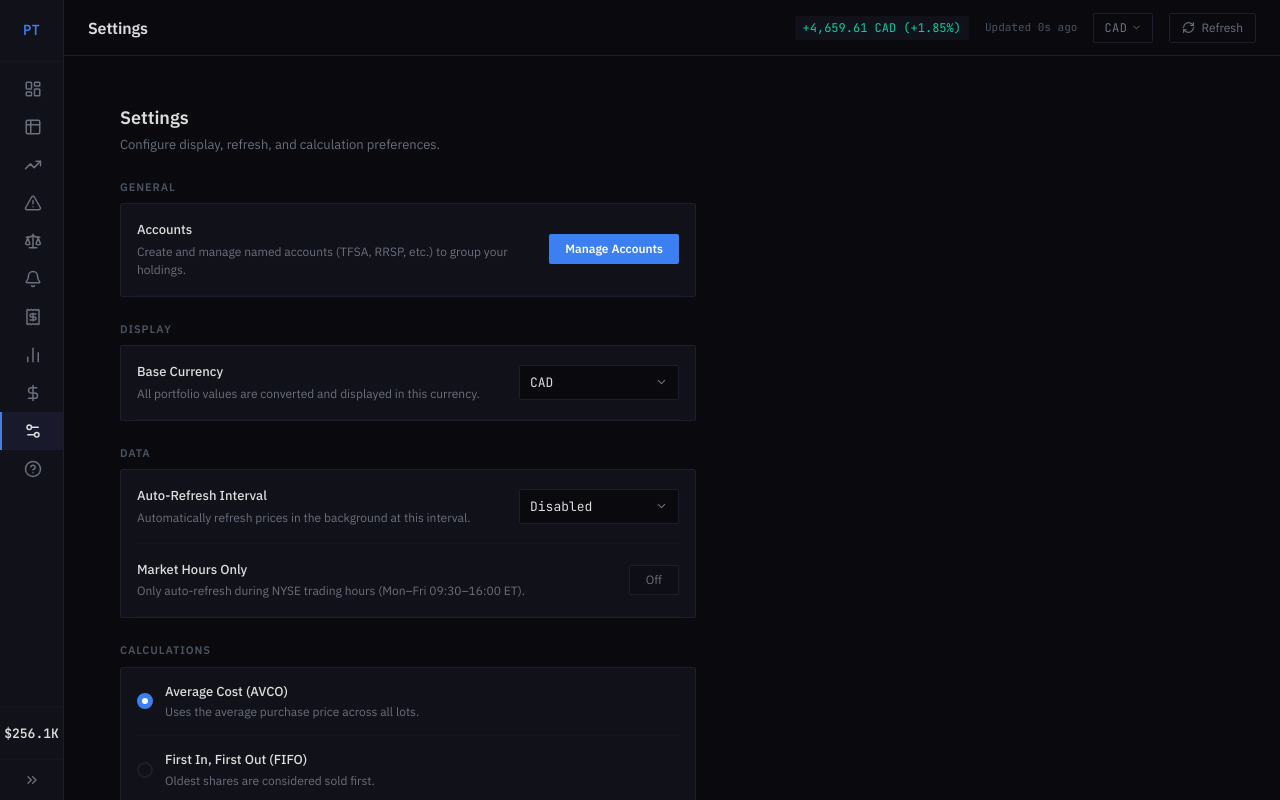
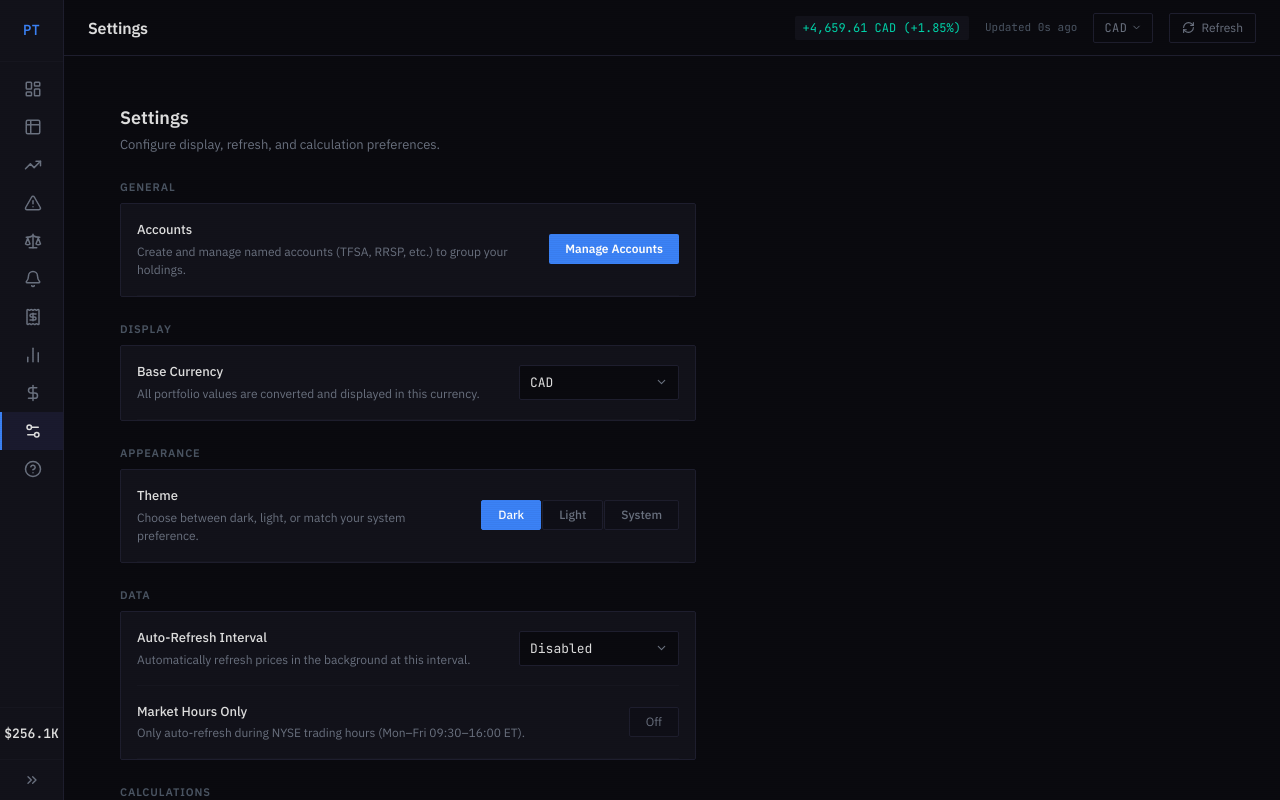
Before and after one commit to GitError/portfolio-tracker, a React (Vite) app: page /settings in a window 1280 px wide. Built offline with nearby package versions, Linux system fonts and the light colour scheme.

Commit message:
feat: light theme with dark/light/system picker in Settings (#271)
* feat: light theme with dark/light/system picker in Settings (#264)

* fix: format index.css with Prettier

```diff
--- a/frontend/App.tsx
+++ b/frontend/App.tsx
@@ -18,11 +18,15 @@ import { KeyboardShortcutsOverlay } from './components/ui/KeyboardShortcutsOverl
 import { useKeyboardShortcuts } from './hooks/useKeyboardShortcuts';
 import { PortfolioProvider, usePortfolio } from './hooks/usePortfolio';
 import { useConfig } from './hooks/useConfig';
+import { useTheme } from './hooks/useTheme';
 import { useAutoRefresh } from './hooks/useAutoRefresh';
 import { CurrencyContext } from './lib/currencyContext';
 import { formatCompact } from './lib/format';
 
 function AppRoutes() {
+  // Initialize theme on mount — applies data-theme to <html> and reacts to OS changes
+  useTheme();
+
   const { portfolio, loading, error, failedSymbols, triggeredAlertIds, refreshPrices } =
     usePortfolio();
   const navigate = useNavigate();
--- a/frontend/components/Settings.tsx
+++ b/frontend/components/Settings.tsx
@@ -3,6 +3,7 @@ import { Download, Upload } from 'lucide-react';
 import { isTauri, tauriInvoke } from '../lib/tauri';
 import { useConfig } from '../hooks/useConfig';
 import { useAutoRefresh } from '../hooks/useAutoRefresh';
+import { useTheme, type ThemeMode } from '../hooks/useTheme';
 import { AccountsModal } from './AccountsModal';
 import { Select } from './ui/Select';
 
@@ -142,6 +143,48 @@ function ActionButton({
       {icon}
       {label}
     </button>
+  );
+}
+
+const THEME_OPTIONS: { label: string; value: ThemeMode }[] = [
+  { label: 'Dark', value: 'dark' },
+  { label: 'Light', value: 'light' },
+  { label: 'System', value: 'system' },
+];
+
+function ThemePicker({
+  theme,
+  onSelect,
+}: {
+  theme: ThemeMode;
+  onSelect: (mode: ThemeMode) => void;
+}) {
+  return (
+    <div style={{ display: 'flex', gap: 1 }}>
+      {THEME_OPTIONS.map((opt) => {
+        const isActive = theme === opt.value;
+        return (
+          <button
+            key={opt.value}
+            onClick={() => onSelect(opt.value)}
+            style={{
+              padding: '5px 16px',
+              fontSize: 12,
+              fontWeight: 500,
+              fontFamily: 'var(--font-sans)',
+              cursor: 'pointer',
+              background: isActive ? 'var(--color-accent)' : 'var(--bg-surface-alt)',
+              color: isActive ? '#fff' : 'var(--text-secondary)',
+              border: `1px solid ${isActive ? 'var(--color-accent)' : 'var(--border-primary)'}`,
+              borderRadius: 2,
+              transition: 'background 150ms, border-color 150ms, color 150ms',
+            }}
+          >
+            {opt.label}
+          </button>
+        );
+      })}
+    </div>
   );
 }
 
@@ -433,6 +476,7 @@ export function Settings() {
     'cost_basis_method',
     'AVCO'
   );
+  const { theme, setTheme } = useTheme();
   const [accountsOpen, setAccountsOpen] = useState(false);
 
   // Auto-refresh controls — reads/writes the same config keys as useAutoRefresh
@@ -526,6 +570,24 @@ export function Settings() {
             options={CURRENCIES.map((c) => ({ label: c, value: c }))}
             style={{ minWidth: 160 }}
           />
+        </SettingRow>
+      </div>
+
+      {/* Appearance */}
+      <SectionHeader title="Appearance" />
+      <div
+        style={{
+          background: 'var(--bg-surface)',
+          border: '1px solid var(--border-primary)',
+          borderRadius: 2,
+          padding: '0 16px',
+        }}
+      >
+        <SettingRow
+          label="Theme"
+          description="Choose between dark, light, or match your system preference."
+        >
+          <ThemePicker theme={theme} onSelect={setTheme} />
         </SettingRow>
       </div>
 
--- /dev/null
+++ b/frontend/hooks/useTheme.ts
@@ -0,0 +1,75 @@
+import { useState, useEffect } from 'react';
+import { isTauri, tauriInvoke } from '../lib/tauri';
+
+export type ThemeMode = 'dark' | 'light' | 'system';
+
+const CONFIG_KEY = 'app_theme';
+
+function resolveTheme(mode: ThemeMode): 'dark' | 'light' {
+  if (mode === 'system') {
+    return window.matchMedia('(prefers-color-scheme: dark)').matches ? 'dark' : 'light';
+  }
+  return mode;
+}
+
+function applyTheme(mode: ThemeMode): void {
+  const resolved = resolveTheme(mode);
+  document.documentElement.setAttribute('data-theme', resolved);
+}
+
+export function useTheme(): { theme: ThemeMode; setTheme: (mode: ThemeMode) => Promise<void> } {
+  const [theme, setThemeState] = useState<ThemeMode>('dark');
+
+  // Load persisted theme on mount and apply it immediately
+  useEffect(() => {
+    let cancelled = false;
+    async function load() {
+      try {
+        let saved: string | null = null;
+        if (isTauri()) {
+          saved = await tauriInvoke<string | null>('get_config_cmd', { key: CONFIG_KEY });
+        } else {
+          saved = localStorage.getItem(CONFIG_KEY);
+        }
+        const mode = (saved as ThemeMode) || 'dark';
+        if (!cancelled) {
+          setThemeState(mode);
+          applyTheme(mode);
+        }
+      } catch {
+        // keep default dark theme
+        if (!cancelled) applyTheme('dark');
+      }
+    }
+    load();
+    return () => {
+      cancelled = true;
+    };
+  }, []);
+
+  // Listen for OS-level preference changes when in 'system' mode
+  useEffect(() => {
+    const mq = window.matchMedia('(prefers-color-scheme: dark)');
+    const handler = () => {
+      if (theme === 'system') applyTheme('system');
+    };
+    mq.addEventListener('change', handler);
+    return () => mq.removeEventListener('change', handler);
+  }, [theme]);
+
+  const setTheme = async (mode: ThemeMode): Promise<void> => {
+    setThemeState(mode);
+    applyTheme(mode);
+    try {
+      if (isTauri()) {
+        await tauriInvoke('set_config_cmd', { key: CONFIG_KEY, value: mode });
+      } else {
+        localStorage.setItem(CONFIG_KEY, mode);
+      }
+    } catch {
+      // ignore persistence errors; theme is still applied in-memory
+    }
+  };
+
+  return { theme, setTheme };
+}
--- a/frontend/index.css
+++ b/frontend/index.css
@@ -31,6 +31,74 @@
   /* Typography */
   --font-mono: 'JetBrains Mono', 'SF Mono', monospace;
   --font-sans: 'IBM Plex Sans', -apple-system, sans-serif;
+}
+
+[data-theme='dark'] {
+  /* Backgrounds */
+  --bg-primary: #0a0a0f;
+  --bg-surface: #12121a;
+  --bg-surface-hover: #1a1a2e;
+  --bg-surface-alt: #0f0f17;
+
+  /* Borders */
+  --border-primary: #1e1e2e;
+  --border-subtle: #16161f;
+
+  /* Text */
+  --text-primary: #e0e0e0;
+  --text-secondary: #6b7280;
+  --text-muted: #4b5563;
+
+  /* Semantic */
+  --color-gain: #00d4aa;
+  --color-loss: #ff4757;
+  --color-accent: #3b82f6;
+  --color-warning: #fbbf24;
+
+  /* Asset type colors */
+  --color-stock: #3b82f6;
+  --color-etf: #8b5cf6;
+  --color-crypto: #f59e0b;
+  --color-cash: #00d4aa;
+}
+
+[data-theme='light'] {
+  /* Backgrounds */
+  --bg-primary: #f5f5f7;
+  --bg-surface: #ffffff;
+  --bg-surface-hover: #f0f0f5;
+  --bg-surface-alt: #f9f9fb;
+
+  /* Borders */
+  --border-primary: #e0e0ea;
+  --border-subtle: #ebebf2;
+
+  /* Text */
+  --text-primary: #111118;
+  --text-secondary: #5a5a72;
+  --text-muted: #9090aa;
+
+  /* Semantic */
+  --color-gain: #00a882;
+  --color-loss: #e03040;
+  --color-accent: #2563eb;
+  --color-warning: #d97706;
+
+  /* Asset type colors */
+  --color-stock: #2563eb;
+  --color-etf: #7c3aed;
+  --color-crypto: #d97706;
+  --color-cash: #00a882;
+}
+
+[data-theme='light'] ::-webkit-scrollbar-track {
+  background: #f0f0f5;
+}
+[data-theme='light'] ::-webkit-scrollbar-thumb {
+  background: #c0c0d0;
+}
+[data-theme='light'] ::selection {
+  background: #2563eb33;
 }
 
 * {
```
